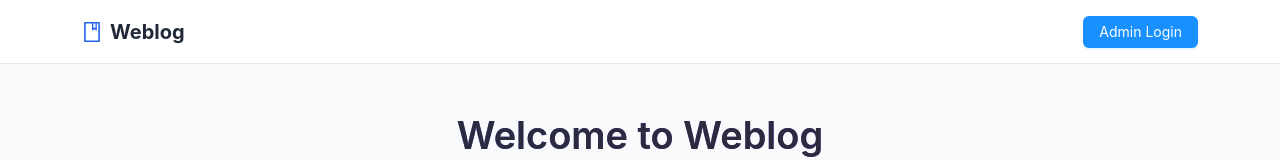
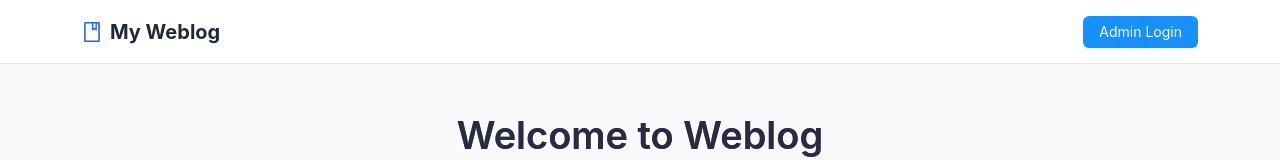
Before and after one commit to itsramin/blogon, a React (Vite) app: page / in a window 1280 px wide. Shown: the top 160 px of the page. Built offline with nearby package versions, Linux system fonts and the light colour scheme.

Commit message:
fix header

```diff
--- a/src/components/Layout/Header.tsx
+++ b/src/components/Layout/Header.tsx
@@ -82,7 +82,7 @@ export const Header: React.FC = () => {
           className="flex items-center space-x-2 text-xl font-bold text-gray-800"
         >
           <BookOutlined className="text-blue-600" size={24} />
-          <span>Weblog</span>
+          <span>My Weblog</span>
         </Link>
 
         <div className="flex items-center space-x-4">
```
